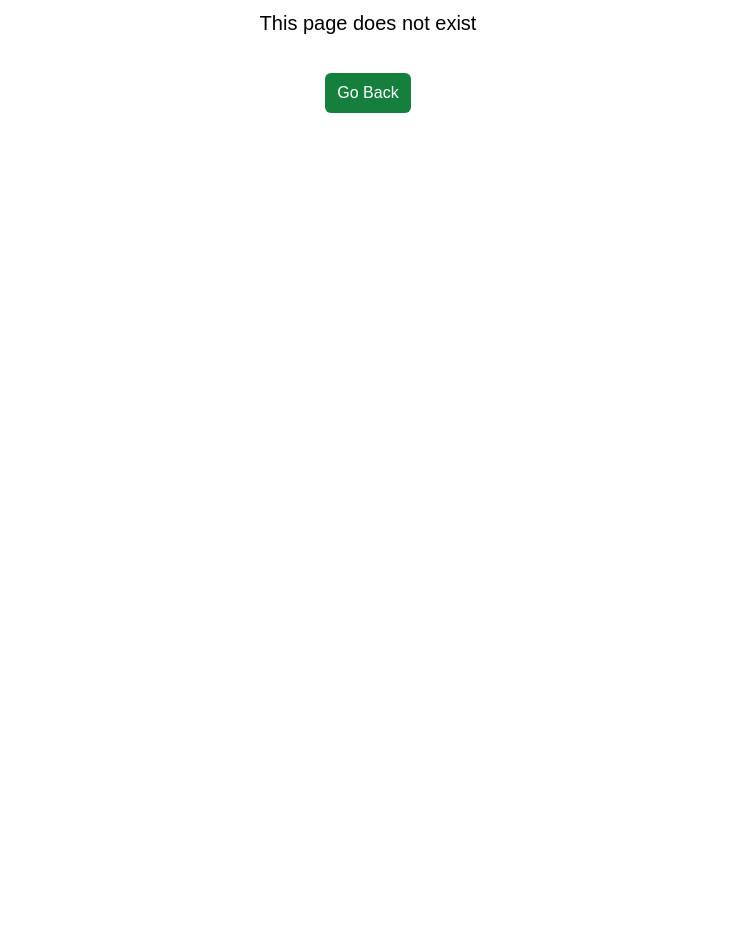
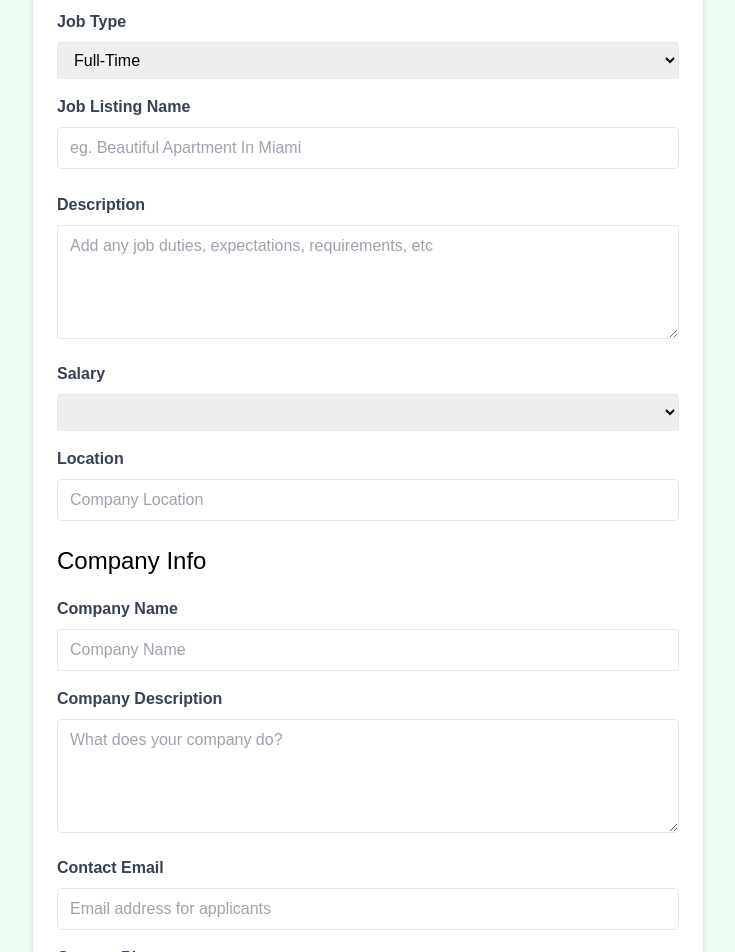
Before and after one commit to claGiaSW/testVueApp, a Vue app: page /jobs/edit/1 in a window 1280 px wide. Before the commit this address had no page. Shown: the part 260-1212 px from the top of the page, without its empty margins (272-1007 px from the left). Before the commit the page ends 800 px from the top, so only its background shows below. Built offline with nearby package versions, Linux system fonts and the light colour scheme; no server answers; the HTML template or start-up script is replaced by a standard one.

Commit message:
implemented update job functionality

```diff
--- a/src/jobs.json
+++ b/src/jobs.json
@@ -29,18 +29,18 @@
       }
     },
     {
-      "id": "3",
+      "type": "Remote",
       "title": "Vue.js Developer",
-      "type": "Full-Time",
       "description": "Are you passionate about front-end development? Join our team in vibrant Brooklyn, NY, and work on exciting projects that make a difference. We offer competitive compensation and a collaborative work environment where your ideas are valued.",
+      "salary": "$80K - $90K",
       "location": "Brooklyn, NY",
-      "salary": "$70K - $80K",
       "company": {
         "name": "Dolor Cloud",
         "description": "Dolor Cloud is a leading technology company specializing in digital solutions for businesses of all sizes. With a focus on innovation and customer satisfaction, we are committed to delivering cutting-edge products and services.",
         "contactEmail": "contact@dolorsitamet.com",
-        "contactPhone": "555-555-5555"
-      }
+        "contactPhone": "125-511-0000"
+      },
+      "id": "3"
     },
     {
       "id": "4",
@@ -97,20 +97,6 @@
         "contactEmail": "ducks@fgmail.com",
         "contactPhone": "624542423432"
       }
-    },
-    {
-      "id": "0690",
-      "type": "Internship",
-      "title": "Internship",
-      "description": "rr",
-      "salary": "$70K - $80K",
-      "location": "rrr",
-      "company": {
-        "name": "rrrtrttr",
-        "description": "rt3rwewrw",
-        "contactEmail": "ducks@fgmail.com",
-        "contactPhone": "624542423432"
-      }
     }
   ]
 }
--- a/src/router/index.ts
+++ b/src/router/index.ts
@@ -4,6 +4,7 @@
 import NotFoundView from "@/views/NotFoundView.vue";
 import JobView from "@/views/JobView.vue";
 import AddJobView from "@/views/AddJobView.vue";
+import EditJobView from "@/views/EditJobView.vue";
 
 const router = createRouter({
   history: createWebHistory(import.meta.env.BASE_URL),
@@ -29,6 +30,11 @@
       component: AddJobView,
     },
     {
+      path: "/jobs/edit/:id",
+      name: "edit-job",
+      component: EditJobView,
+    },
+    {
       path: "/:catchAll(.*)",
       name: "not-found",
       component: NotFoundView,
--- /dev/null
+++ b/src/views/EditJobView.vue
@@ -0,0 +1,173 @@
+<script setup>
+import axios from 'axios';
+import { reactive, onMounted } from 'vue';
+import router from '@/router';
+import { useRoute } from 'vue-router';
+import { useToast } from 'vue-toastification';
+
+const route = useRoute();
+const toast = useToast();
+const jobId = route.params.id;
+
+const form = reactive({
+    type: "Full-Time",
+    title: "",
+    description: "",
+    salary: "",
+    location: "",
+    company: {
+        name: "",
+        description: "",
+        contactEmail: "",
+        contactPhone: "",
+    }
+});
+
+const state = reactive({
+    job: {},
+    isLoading: true
+});
+
+const handleSubmit = async () => {
+    const updatedJob = {
+        type: form.type,
+        title: form.title,
+        description: form.description,
+        salary: form.salary,
+        location: form.location,
+        company: {
+            name: form.company.name,
+            description: form.company.description,
+            contactEmail: form.company.contactEmail,
+            contactPhone: form.company.contactPhone,
+        }
+    };
+
+    try {
+        const response = await axios.put(`/api/jobs/${jobId}`, updatedJob);
+        toast.success("Job updated successfully!");
+        router.push(`/jobs/${response.data.id}`);
+    } catch (error) {
+        toast.error(`Job was not updated. Error: ${error}`);
+    }
+}
+
+onMounted(async () => {
+    try {
+        const response = await axios.get(`/api/jobs/${jobId}`);
+        state.job = response.data;
+        form.type = state.job.type;
+        form.title = state.job.title;
+        form.description = state.job.description;
+        form.salary = state.job.salary;
+        form.location = state.job.location;
+        form.company.name = state.job.company.name;
+        form.company.description = state.job.company.description;
+        form.company.contactEmail = state.job.company.contactEmail;
+        form.company.contactPhone = state.job.company.contactPhone;
+    } catch (error) {
+        console.error(`Error fetching job: ${error}`);
+    } finally {
+        state.isLoading = false;
+    }
+});
+
+</script>
+
+<template>
+    <section class="bg-green-50">
+        <div class="container m-auto max-w-2xl py-24">
+            <div class="bg-white px-6 py-8 mb-4 shadow-md rounded-md border m-4 md:m-0">
+                <form @submit.prevent="handleSubmit">
+                    <h2 class="text-3xl text-center font-semibold mb-6">Edit Job</h2>
+
+                    <div class="mb-4">
+                        <label for="type" class="block text-gray-700 font-bold mb-2">Job Type</label>
+                        <select v-model="form.type" id="type" name="type" class="border rounded w-full py-2 px-3"
+                            required>
+                            <option value="Full-Time">Full-Time</option>
+                            <option value="Part-Time">Part-Time</option>
+                            <option value="Remote">Remote</option>
+                            <option value="Internship">Internship</option>
+                        </select>
+                    </div>
+
+                    <div class="mb-4">
+                        <label class="block text-gray-700 font-bold mb-2">Job Listing Name</label>
+                        <input v-model="form.title" type="text" id="name" name="name"
+                            class="border rounded w-full py-2 px-3 mb-2" placeholder="eg. Beautiful Apartment In Miami"
+                            required />
+                    </div>
+                    <div class="mb-4">
+                        <label for="description" class="block text-gray-700 font-bold mb-2">Description</label>
+                        <textarea v-model="form.description" id="description" name="description"
+                            class="border rounded w-full py-2 px-3" rows="4"
+                            placeholder="Add any job duties, expectations, requirements, etc"></textarea>
+                    </div>
+
+                    <div class="mb-4">
+                        <label for="type" class="block text-gray-700 font-bold mb-2">Salary</label>
+                        <select v-model="form.salary" id="salary" name="salary" class="border rounded w-full py-2 px-3"
+                            required>
+                            <option value="Under $50K">under $50K</option>
+                            <option value="$50K - $60K">$50 - $60K</option>
+                            <option value="$60K - $70K">$60 - $70K</option>
+                            <option value="$70K - $80K">$70 - $80K</option>
+                            <option value="$80K - $90K">$80 - $90K</option>
+                            <option value="$90K - $100K">$90 - $100K</option>
+                            <option value="$100K - $125K">$100 - $125K</option>
+                            <option value="$125K - $150K">$125 - $150K</option>
+                            <option value="$150K - $175K">$150 - $175K</option>
+                            <option value="$175K - $200K">$175 - $200K</option>
+                            <option value="Over $200K">Over $200K</option>
+                        </select>
+                    </div>
+
+                    <div class="mb-4">
+                        <label class="block text-gray-700 font-bold mb-2">
+                            Location
+                        </label>
+                        <input v-model="form.location" type="text" id="location" name="location"
+                            class="border rounded w-full py-2 px-3 mb-2" placeholder="Company Location" required />
+                    </div>
+
+                    <h3 class="text-2xl mb-5">Company Info</h3>
+
+                    <div class="mb-4">
+                        <label for="company" class="block text-gray-700 font-bold mb-2">Company Name</label>
+                        <input v-model="form.company.name" type="text" id="company" name="company"
+                            class="border rounded w-full py-2 px-3" placeholder="Company Name" />
+                    </div>
+
+                    <div class="mb-4">
+                        <label for="company_description" class="block text-gray-700 font-bold mb-2">Company
+                            Description</label>
+                        <textarea v-model="form.company.description" id="company_description" name="company_description"
+                            class="border rounded w-full py-2 px-3" rows="4"
+                            placeholder="What does your company do?"></textarea>
+                    </div>
+
+                    <div class="mb-4">
+                        <label for="contact_email" class="block text-gray-700 font-bold mb-2">Contact Email</label>
+                        <input v-model="form.company.contactEmail" type="email" id="contact_email" name="contact_email"
+                            class="border rounded w-full py-2 px-3" placeholder="Email address for applicants"
+                            required />
+                    </div>
+                    <div class="mb-4">
+                        <label for="contact_phone" class="block text-gray-700 font-bold mb-2">Contact Phone</label>
+                        <input v-model="form.company.contactPhone" type="tel" id="contact_phone" name="contact_phone"
+                            class="border rounded w-full py-2 px-3" placeholder="Optional phone for applicants" />
+                    </div>
+
+                    <div>
+                        <button
+                            class="bg-green-500 hover:bg-green-600 text-white font-bold py-2 px-4 rounded-full w-full focus:outline-none focus:shadow-outline"
+                            type="submit">
+                            Update Job
+                        </button>
+                    </div>
+                </form>
+            </div>
+        </div>
+    </section>
+</template>
```
